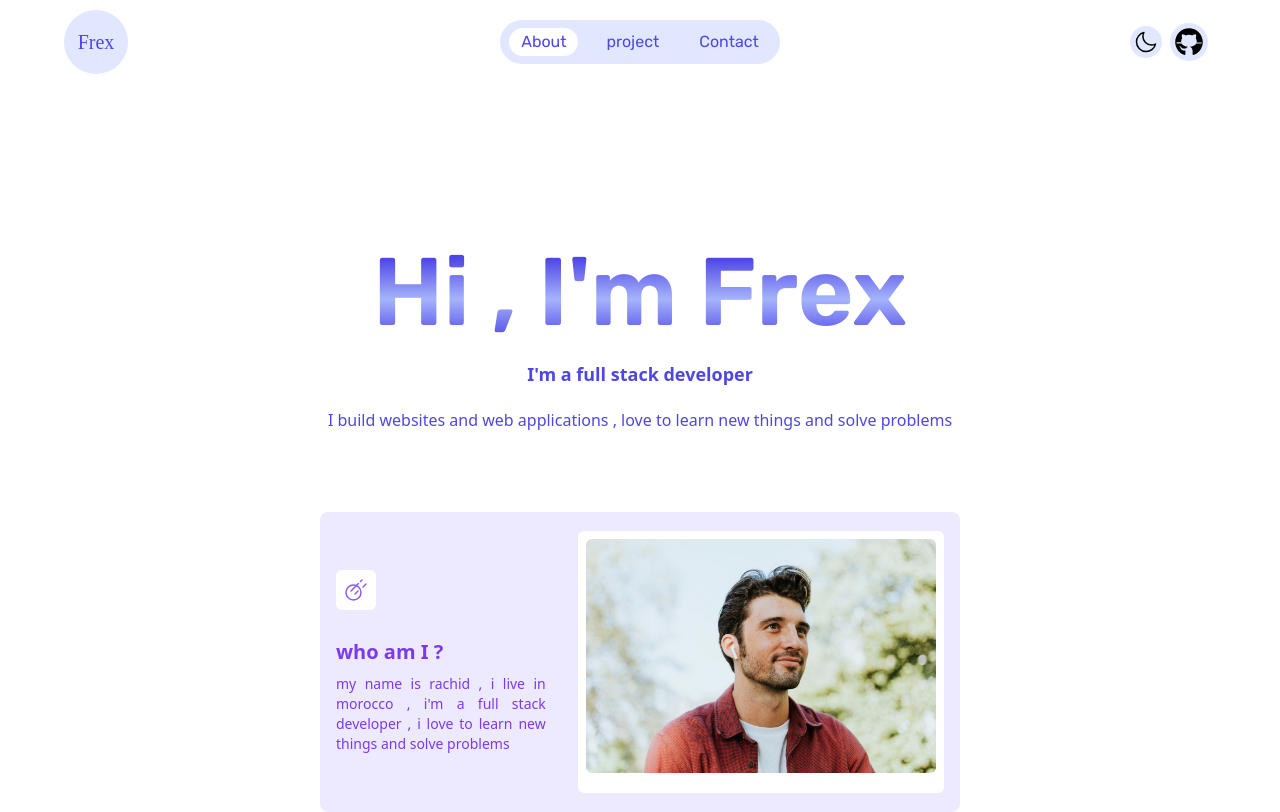
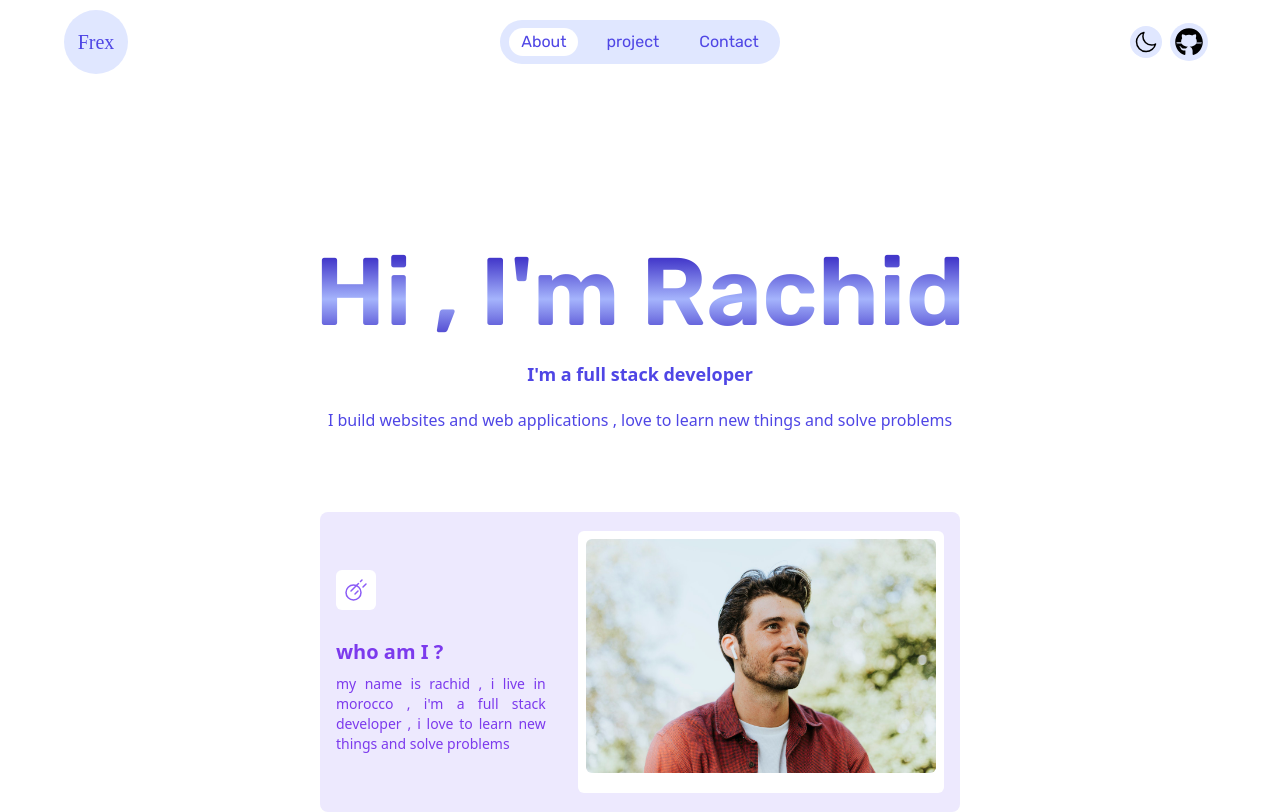
Before and after one commit to rachidfrex/my_portfolio, a React (Vite) app: page / in a window 1280 px wide. Built offline with nearby package versions, Linux system fonts and the light colour scheme; a web font is replaced by a local one.

Commit message:
Refactor App and Header components for improved styling

```diff
--- a/src/App.jsx
+++ b/src/App.jsx
@@ -5,7 +5,7 @@ import Content from './components/content'
 function App() {
 
   return (
-    <div className=' w-full m-0 h-fit'>
+    <div className='    w-full m-0 h-fit'>
       <Nav/>
       <Header/>
       <Content/>
--- a/src/components/header.jsx
+++ b/src/components/header.jsx
@@ -5,9 +5,9 @@ function header() {
     <div className='flex flex-col gap-5 items-center justify-center mt-40 '>
     {/*   */}
     <h1
-    className='text-8xl font-semibold   font-rubik bg-clip-text text-transparent bg-gradient-to-b  from-indigo-600 from-15%  via-indigo-300 to-indigo-600 '
+    className='text-8xl font-semibold   font-rubik bg-clip-text text-transparent bg-gradient-to-b  from-indigo-700 from-15%  via-indigo-300 to-indigo-700 '
     >
-        Hi , I'm Frex
+        Hi , I'm Rachid
     </h1>
     <p
     className='text-lg  font-semibold text-indigo-600'
```
